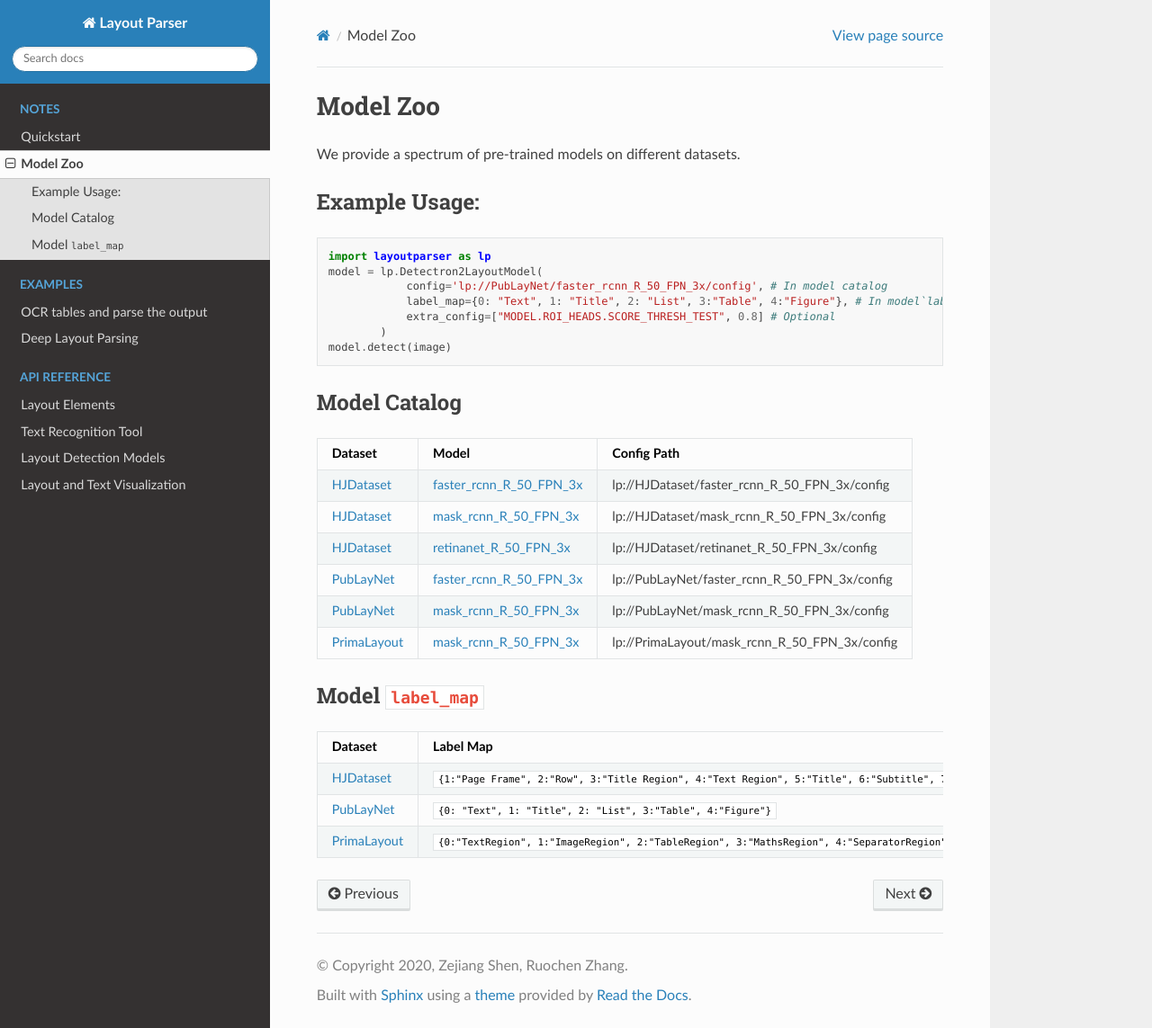
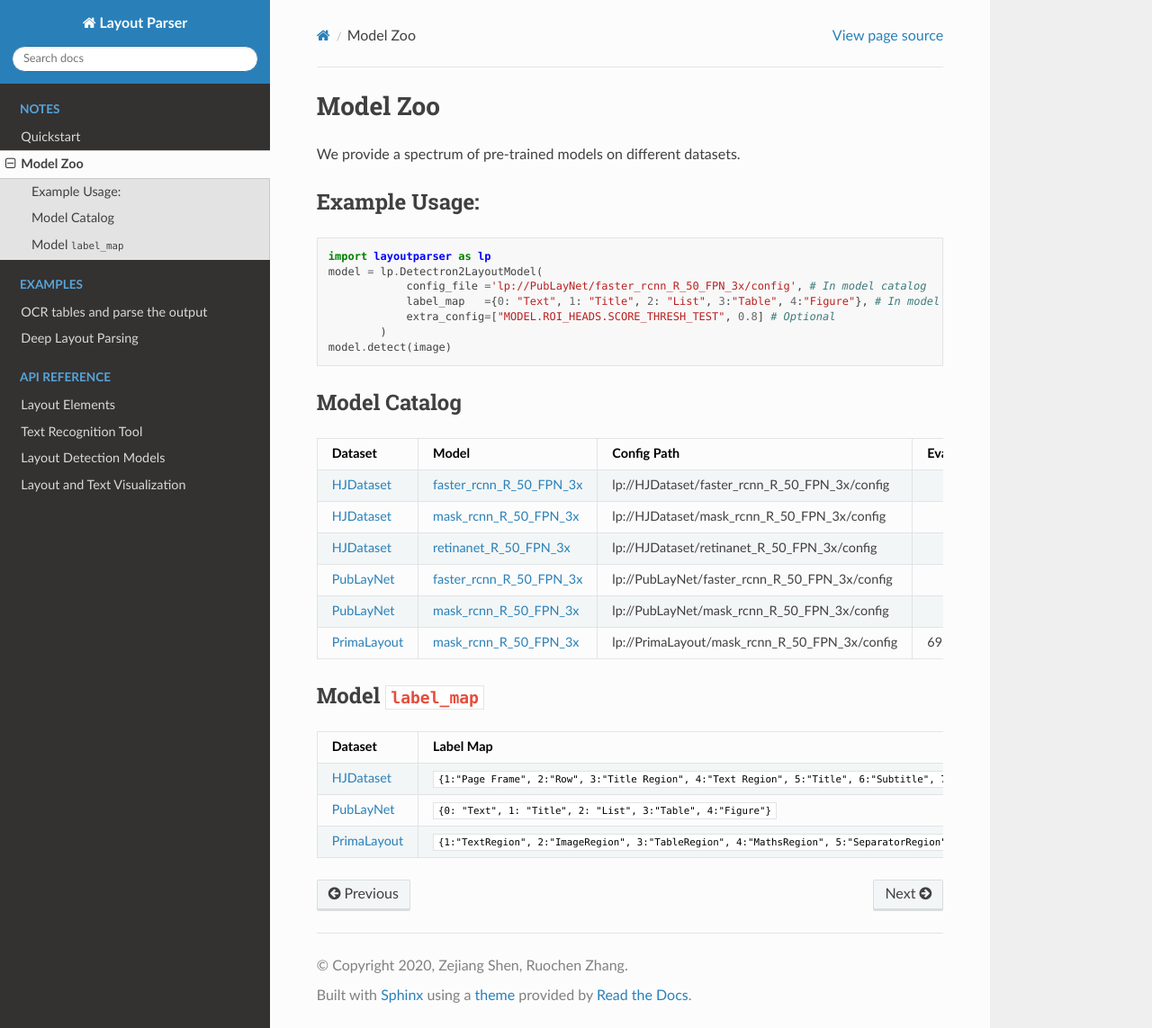
Before and after one commit to Layout-Parser/layout-parser, a Sphinx documentation site: the page built from docs/notes/modelzoo.md, in a window 1280 px wide and 1143 px high. Shown: the whole window at 90% size. Built offline with Sphinx 7.4.7 and the Read the Docs theme 2.0.0, drawn with Linux system fonts in a browser that asks for light colours.

Commit message:
Update modelzoo with eval results and fixes

````diff
--- a/docs/notes/modelzoo.md
+++ b/docs/notes/modelzoo.md
@@ -7,8 +7,8 @@
 ```python
 import layoutparser as lp
 model = lp.Detectron2LayoutModel(
-            config='lp://PubLayNet/faster_rcnn_R_50_FPN_3x/config', # In model catalog
-            label_map={0: "Text", 1: "Title", 2: "List", 3:"Table", 4:"Figure"}, # In model`label_map`
+            config_file ='lp://PubLayNet/faster_rcnn_R_50_FPN_3x/config', # In model catalog
+            label_map   ={0: "Text", 1: "Title", 2: "List", 3:"Table", 4:"Figure"}, # In model`label_map`
             extra_config=["MODEL.ROI_HEADS.SCORE_THRESH_TEST", 0.8] # Optional
         )
 model.detect(image)
@@ -16,14 +16,14 @@
 
 ## Model Catalog
 
-| Dataset                                                      | Model                                                        | Config Path                                   |
-| ------------------------------------------------------------ | ------------------------------------------------------------ | --------------------------------------------- |
-| [HJDataset](https://dell-research-harvard.github.io/HJDataset/) | [faster_rcnn_R_50_FPN_3x](https://www.dropbox.com/s/j4yseny2u0hn22r/config.yml?dl=1) | lp://HJDataset/faster_rcnn_R_50_FPN_3x/config |
-| [HJDataset](https://dell-research-harvard.github.io/HJDataset/) | [mask_rcnn_R_50_FPN_3x](https://www.dropbox.com/s/4jmr3xanmxmjcf8/config.yml?dl=1) | lp://HJDataset/mask_rcnn_R_50_FPN_3x/config   |
-| [HJDataset](https://dell-research-harvard.github.io/HJDataset/) | [retinanet_R_50_FPN_3x](https://www.dropbox.com/s/z8a8ywozuyc5c2x/config.yml?dl=1) | lp://HJDataset/retinanet_R_50_FPN_3x/config   |
-| [PubLayNet](https://github.com/ibm-aur-nlp/PubLayNet)        | [faster_rcnn_R_50_FPN_3x](https://www.dropbox.com/s/f3b12qc4hc0yh4m/config.yml?dl=1) | lp://PubLayNet/faster_rcnn_R_50_FPN_3x/config |
-| [PubLayNet](https://github.com/ibm-aur-nlp/PubLayNet)        | [mask_rcnn_R_50_FPN_3x](https://www.dropbox.com/s/u9wbsfwz4y0ziki/config.yml?dl=1) | lp://PubLayNet/mask_rcnn_R_50_FPN_3x/config   |
-| [PrimaLayout](https://www.primaresearch.org/dataset/)        | [mask_rcnn_R_50_FPN_3x](https://www.dropbox.com/s/thdqhkvdihtr8yb/config.yml?dl=1) | lp://PrimaLayout/mask_rcnn_R_50_FPN_3x/config |
+| Dataset                                                      | Model                                                        | Config Path                                   | Eval Result (mAP)                                            |
+| ------------------------------------------------------------ | ------------------------------------------------------------ | --------------------------------------------- | ------------------------------------------------------------ |
+| [HJDataset](https://dell-research-harvard.github.io/HJDataset/) | [faster_rcnn_R_50_FPN_3x](https://www.dropbox.com/s/j4yseny2u0hn22r/config.yml?dl=1) | lp://HJDataset/faster_rcnn_R_50_FPN_3x/config |                                                              |
+| [HJDataset](https://dell-research-harvard.github.io/HJDataset/) | [mask_rcnn_R_50_FPN_3x](https://www.dropbox.com/s/4jmr3xanmxmjcf8/config.yml?dl=1) | lp://HJDataset/mask_rcnn_R_50_FPN_3x/config   |                                                              |
+| [HJDataset](https://dell-research-harvard.github.io/HJDataset/) | [retinanet_R_50_FPN_3x](https://www.dropbox.com/s/z8a8ywozuyc5c2x/config.yml?dl=1) | lp://HJDataset/retinanet_R_50_FPN_3x/config   |                                                              |
+| [PubLayNet](https://github.com/ibm-aur-nlp/PubLayNet)        | [faster_rcnn_R_50_FPN_3x](https://www.dropbox.com/s/f3b12qc4hc0yh4m/config.yml?dl=1) | lp://PubLayNet/faster_rcnn_R_50_FPN_3x/config |                                                              |
+| [PubLayNet](https://github.com/ibm-aur-nlp/PubLayNet)        | [mask_rcnn_R_50_FPN_3x](https://www.dropbox.com/s/u9wbsfwz4y0ziki/config.yml?dl=1) | lp://PubLayNet/mask_rcnn_R_50_FPN_3x/config   |                                                              |
+| [PrimaLayout](https://www.primaresearch.org/dataset/)        | [mask_rcnn_R_50_FPN_3x](https://www.dropbox.com/s/yc92x97k50abynt/config.yaml?dl=1) | lp://PrimaLayout/mask_rcnn_R_50_FPN_3x/config | 69.35 [eval.csv](https://www.dropbox.com/s/9uuql57uedvb9mo/eval.csv?dl=0) |
 
 ## Model `label_map`
 
@@ -31,4 +31,4 @@
 | ------------------------------------------------------------ | ------------------------------------------------------------ |
 | [HJDataset](https://dell-research-harvard.github.io/HJDataset/) | `{1:"Page Frame", 2:"Row", 3:"Title Region", 4:"Text Region", 5:"Title", 6:"Subtitle", 7:"Other"}` |
 | [PubLayNet](https://github.com/ibm-aur-nlp/PubLayNet)        | `{0: "Text", 1: "Title", 2: "List", 3:"Table", 4:"Figure"}`     |
-| [PrimaLayout](https://www.primaresearch.org/dataset/)        | `{0:"TextRegion", 1:"ImageRegion", 2:"TableRegion", 3:"MathsRegion", 4:"SeparatorRegion", 5:"OtherRegion"}` |
+| [PrimaLayout](https://www.primaresearch.org/dataset/)        | `{1:"TextRegion", 2:"ImageRegion", 3:"TableRegion", 4:"MathsRegion", 5:"SeparatorRegion", 6:"OtherRegion"}` |
````
